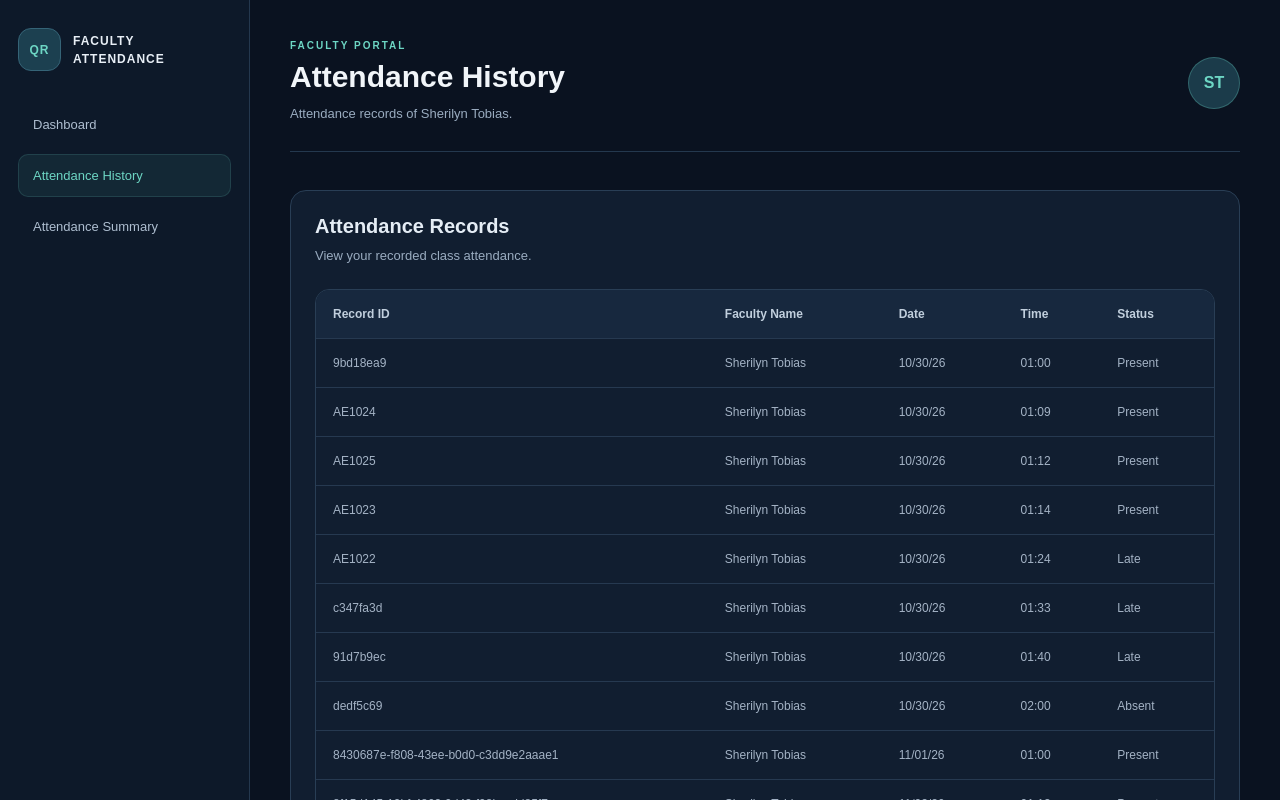
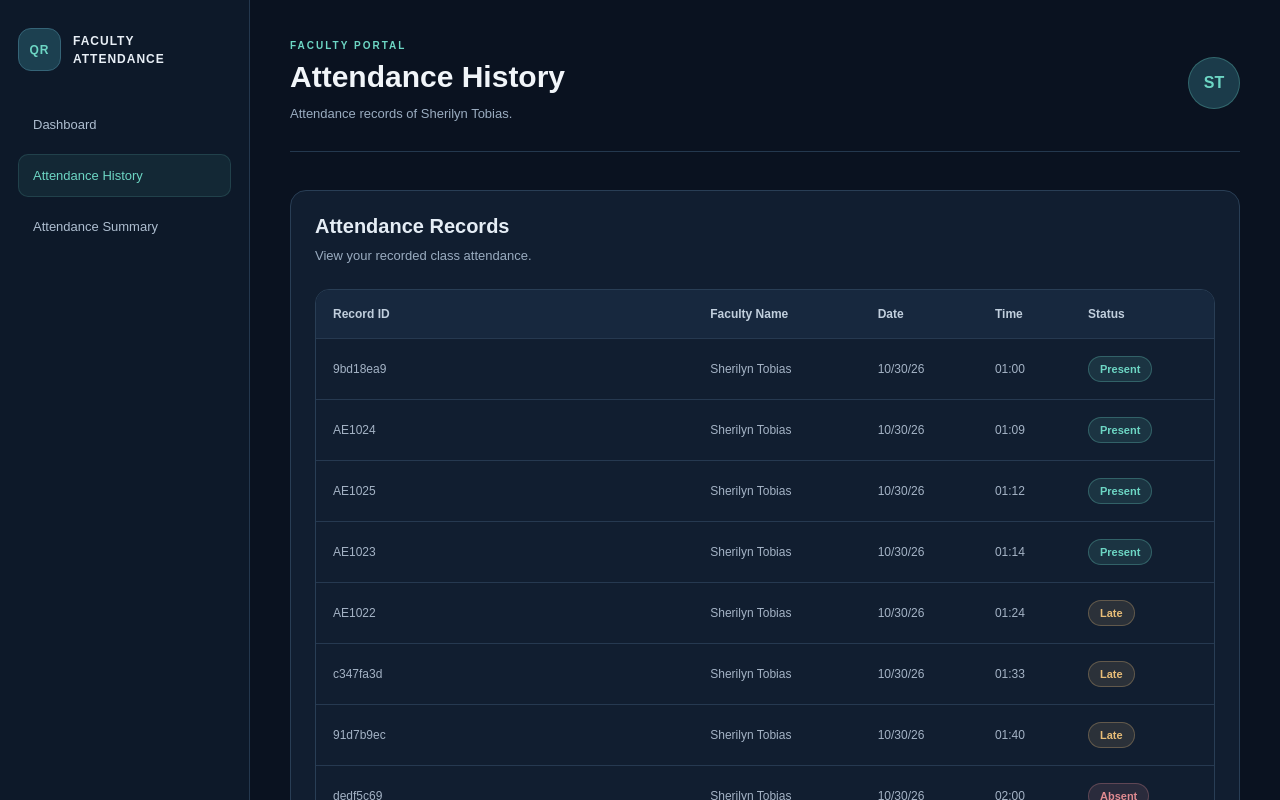
Before and after one commit to bayatanrachel/Faculty-Attendance-Monitoring-Rachel, a Next.js app: page /history in a window 1280 px wide. Shown: the top 800 px of the page. Built offline with nearby package versions, Linux system fonts and the light colour scheme.

Commit message:
Update globals.css

```diff
--- a/app/globals.css
+++ b/app/globals.css
@@ -401,6 +401,38 @@ body {
 
 .history-table td {
   color: #a4b3c5;
+    /* ATTENDANCE STATUS COLORS */
+.status-badge {
+  display: inline-block;
+  padding: 6px 11px;
+  border-radius: 20px;
+  font-size: 11px;
+  font-weight: 700;
+}
+
+.status-p {
+  color: var(--teal);
+  background: #6dd6c41f;
+  border: 1px solid #6dd6c44a;
+}
+
+.status-l {
+  color: var(--gold);
+  background: #e8bd781f;
+  border: 1px solid #e8bd784a;
+}
+
+.status-a {
+  color: var(--red);
+  background: #e18b911f;
+  border: 1px solid #e18b914a;
+}
+
+.status-e {
+  color: var(--purple);
+  background: #aa9cdb1f;
+  border: 1px solid #aa9cdb4a;
+}
 }
 
 .history-empty {
```
